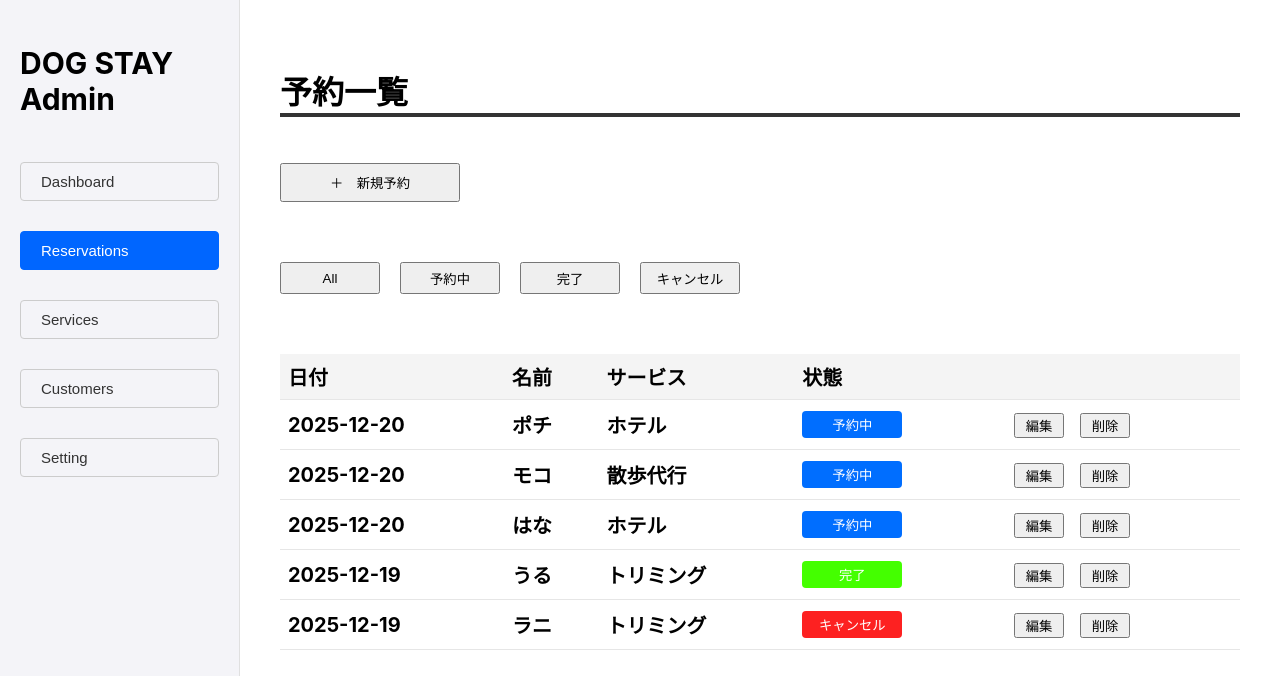
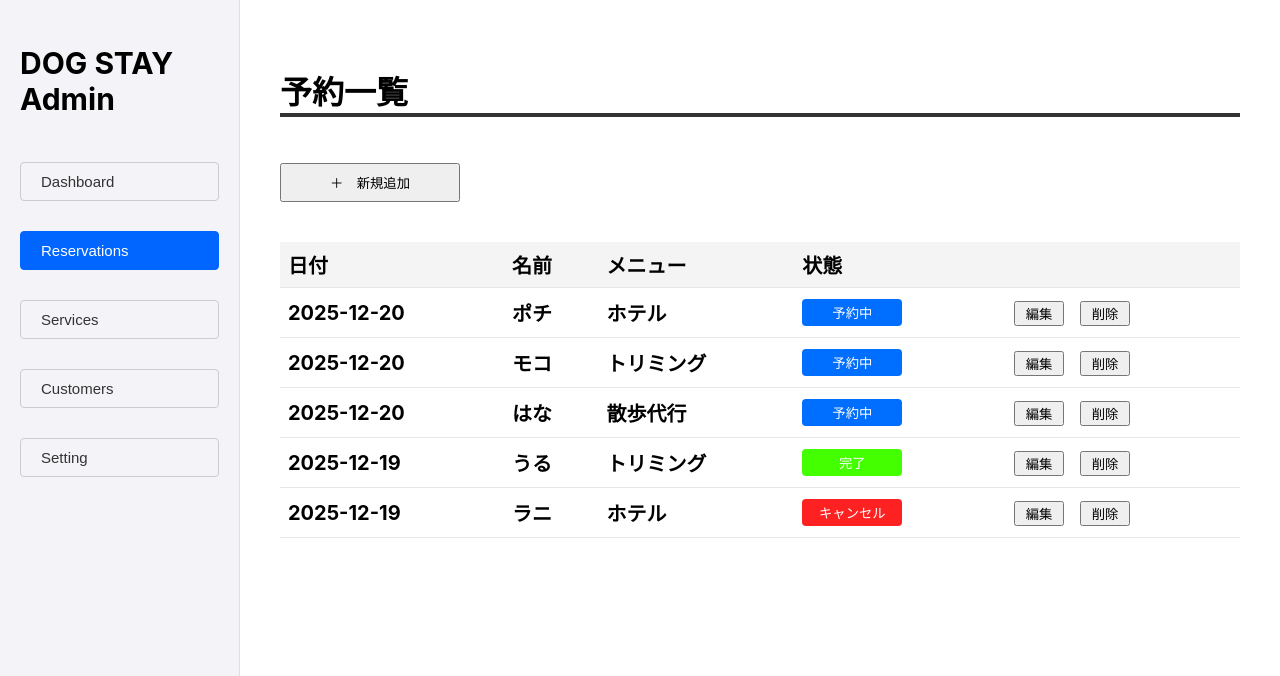
Before and after one commit to 07yuki1101/dog-stay-admin, a React (Create React App) app: page / in a window 1280 px wide. Both pictures are taken after a click on the button "Reservations". Shown: the top 676 px of the page. Built offline with nearby package versions, Linux system fonts and the light colour scheme.

Commit message:
予約ページの修正

```diff
--- a/src/App.js
+++ b/src/App.js
@@ -10,11 +10,11 @@ import { useState } from 'react';
 
 function App() {
   const [reservations, setReservations] = useState([
-    { id: 0, customerId: 0, date: '2025-12-20', time: '10:00', menu: 'ホテル', fee:8000, status: '予約中' },
-    { id: 1, customerId: 1, date: '2025-12-20', time: '9:00', menu: '散歩代行', fee:3000, status: '予約中' },
-    { id: 2, customerId: 2, date: '2025-12-20', time: '8:00', menu: 'ホテル', fee:8000, status: '予約中' },
-    { id: 3, customerId: 3, date: '2025-12-19', time: '14:00', menu: 'トリミング', fee:6000, status: '完了' },
-    { id: 4, customerId: 4, date: '2025-12-19', time: '16:00', menu: 'トリミング', fee:6000, status: 'キャンセル' },
+    { id: 0, customerId: 0, date: '2025-12-20', time: '10:00', serviceId: 0, status: '予約中' },
+    { id: 1, customerId: 1, date: '2025-12-20', time: '9:00', serviceId: 1, status: '予約中' },
+    { id: 2, customerId: 2, date: '2025-12-20', time: '8:00', serviceId: 2, status: '予約中' },
+    { id: 3, customerId: 3, date: '2025-12-19', time: '14:00', serviceId: 1, status: '完了' },
+    { id: 4, customerId: 4, date: '2025-12-19', time: '16:00', serviceId: 0, status: 'キャンセル' },
   ]);
   const [customers, setCustomers] = useState([
     { id: 0, name: '鈴木一郎', breed: '柴犬', dog: 'ポチ', phoneNumber: '090-0000-0000', },
@@ -23,6 +23,11 @@ function App() {
     { id: 3, name: '伊藤四郎', breed: 'シュナウザー', dog: 'うる', phoneNumber: '090-0000-0003', },
     { id: 4, name: '稲垣五郎', breed: 'ミックス', dog: 'ラニ', phoneNumber: '090-0000-0004', },
   ])
+  const [services, setServices] = useState([
+    { id: 0, name: 'ホテル', time: '24時間', price: '8000', status: '公開中' },
+    { id: 1, name: 'トリミング', time: '120分', price: '6000', status: '公開中' },
+    { id: 2, name: '散歩代行', time: '60分', price: '3000', status: '公開中' },
+  ]);
   const [page, setPage] = useState('dashboard')
   return (
     <div style={{
@@ -35,11 +40,15 @@ function App() {
           reservations={reservations}
           setReservations={setReservations}
           customers={customers}
+          services={services}
+          setServices={setServices}
         />}
       {page === 'dashboard' && <Dashboard
         reservations={reservations}
       />}
-      {page === 'services' && <Services />}
+      {page === 'services' && <Services
+        services={services}
+        setServices={setServices} />}
       {page === 'customers' && <Customers
         customers={customers}
         setCustomers={setCustomers}
--- a/src/components/Customers.jsx
+++ b/src/components/Customers.jsx
@@ -9,23 +9,24 @@ function Customers({ customers, setCustomers }) {
     phoneNumber: ''
   });
   const handleChangeCustomer = () => {
-    setCustomers(prev=>
-      prev.map(customer=>
-        customer.id ===changeCustomer.id
-        ? {...customer,
-          name:changeCustomer.name,
-          breed:changeCustomer.breed,
-          dog:changeCustomer.dog,
-          phoneNumber:changeCustomer.phoneNumber
+    setCustomers(prev =>
+      prev.map(customer =>
+        customer.id === changeCustomer.id
+          ? {
+            ...customer,
+            name: changeCustomer.name,
+            breed: changeCustomer.breed,
+            dog: changeCustomer.dog,
+            phoneNumber: changeCustomer.phoneNumber
           }
-        :customer
+          : customer
       )
     )
     setChangeForm(false)
   };
-  const handleDeleteCustomer = (id)=>{
-    setCustomers(prev=>
-      prev.filter(customer=>
+  const handleDeleteCustomer = (id) => {
+    setCustomers(prev =>
+      prev.filter(customer =>
         customer.id !== id
       )
     )
@@ -97,9 +98,10 @@ function Customers({ customers, setCustomers }) {
                 placeholder="電話番号 例）000-0000-0000"
                 value={newCustomer.phoneNumber}
                 onChange={(e) => setNewCustomer({ ...newCustomer, phoneNumber: e.target.value })} />
-
+              <div className="end-btn">
                 <button onClick={handleAddCustomer}>追加</button>
                 <button onClick={() => setShowForm(false)}>キャンセル</button>
+              </div>
             </div>
           </div>
         </div>
@@ -120,13 +122,15 @@ function Customers({ customers, setCustomers }) {
                 <td>{s.name}</td>
                 <td>{s.dog}</td>
                 <td>{s.phoneNumber}</td>
-              <td><button className="edit-btn" onClick={(e)=>{e.stopPropagation();setChangeForm(true);setChangeCustomer({
-                id:s.id,
-                name:s.name,
-                dog:s.dog,
-                breed:s.breed,
-                phoneNumber:s.phoneNumber
-              })}}>編集</button><button className="edit-btn" onClick={(e)=>{e.stopPropagation();handleDeleteCustomer(s.id)}}>削除</button></td>
+                <td><button className="edit-btn" onClick={(e) => {
+                  e.stopPropagation(); setChangeForm(true); setChangeCustomer({
+                    id: s.id,
+                    name: s.name,
+                    dog: s.dog,
+                    breed: s.breed,
+                    phoneNumber: s.phoneNumber
+                  })
+                }}>編集</button><button className="edit-btn" onClick={(e) => { e.stopPropagation(); handleDeleteCustomer(s.id) }}>削除</button></td>
               </tr>
             ))}
           </tbody>
@@ -139,55 +143,57 @@ function Customers({ customers, setCustomers }) {
               <input type="text"
                 value={changeCustomer.name}
                 placeholder="名前"
-              onChange={(e)=>
+                onChange={(e) =>
                   setChangeCustomer({
-                  ...changeCustomer,name:e.target.value
+                    ...changeCustomer, name: e.target.value
                   })
-              }/>
-              <input type="text"
-              value={changeCustomer.id}
+                } />
+              <input
+                type="text"
+                value={changeCustomer.id ?? ""}
                 placeholder="顧客番号"
-              onChange={(e)=>
+                onChange={(e) =>
                   setChangeCustomer({
-                  ...changeCustomer,id:e.target.value
+                    ...changeCustomer, id: Number(e.target.value)
                   })
-              }/>
+                } />
+
               <input type="text"
                 placeholder="ペット名"
                 value={changeCustomer.dog}
-              onChange={(e)=>
+                onChange={(e) =>
                   setChangeCustomer({
-                  ...changeCustomer,dog:e.target.value
+                    ...changeCustomer, dog: e.target.value
                   })
                 }
               />
               <input type="text"
                 placeholder="犬種"
                 value={changeCustomer.breed}
-              onChange={(e)=>
+                onChange={(e) =>
                   setChangeCustomer({
-                  ...changeCustomer,breed:e.target.value
+                    ...changeCustomer, breed: e.target.value
                   })
                 }
               />
               <input type="text"
                 placeholder="電話番号"
                 value={changeCustomer.phoneNumber}
-              onChange={(e)=>
+                onChange={(e) =>
                   setChangeCustomer({
-                  ...changeCustomer,phoneNumber:e.target.value
+                    ...changeCustomer, phoneNumber: e.target.value
                   })
                 }
               />
+              <div className="end-btn">
                 <button onClick={handleChangeCustomer}>変更</button>
-              <button onClick={(e)=>{e.stopPropagation();setChangeForm(false)}}>キャンセル</button>
+                <button onClick={(e) => { e.stopPropagation(); setChangeForm(false) }}>キャンセル</button>
+              </div>
             </div>
           </div>
         </div>
       )}
-      {selectedCustomer && (() => {
-
-        return (
+      {selectedCustomer && (
         <div className="modal-overlay">
           <div className="modal">
             <h3>顧客詳細</h3>
@@ -198,10 +204,8 @@ function Customers({ customers, setCustomers }) {
             <p>電話番号: {selectedCustomer.phoneNumber}</p>
             <button onClick={() => setSelectedCustomer(null)}>閉じる</button>
           </div>
-
         </div>
-        )
-      })()}
+      )}
 
     </div>
   );
--- a/src/components/Reservations.jsx
+++ b/src/components/Reservations.jsx
@@ -1,225 +1,220 @@
-import { useState } from "react";
-function Reservations({ reservations, setReservations, customers, setCustomers }) {
-  const [changeForm, setChangeForm] = useState(false)
-  const [changeReservation, setChangeReservation] = useState({
-    date: '', time: '', menu: '', fee: ''
-  })
-  const handleChangeReservation = () => {
-    setReservations(prev =>
-      prev.map(reservation =>
-        reservation.id === changeReservation.id
-          ? {
-            ...reservation,
-            date: changeReservation.date,
-            time: changeReservation.time,
-            menu: changeReservation.menu,
-            fee: changeReservation.fee
+import { use, useState } from "react";
+function Reservations({ reservations, setReservations, customers, setCustomers, services, setServices }) {
+  const getCustomerById = (id) => customers.find(c => c.id === Number(id))
+  const getServiceById = (id) => services.find(s => s.id === Number(id))
+
+  const [selectedReservation, setSelectedReservation] = useState(null)
+  const selectedCustomer = selectedReservation
+    ? customers.find(c => c.id === Number(selectedReservation.customerId))
+    : null;
+  const selectedService = selectedReservation
+    ? services.find(s => s.id === Number(selectedReservation.serviceId))
+    : null;
+
+  const [shoForm, setShowForm] = useState(false);
+  const [newReservation, setNewReservation] = useState({
+    customerId: 'null',
+    date: '',
+    time: '',
+    serviceId: 'null',
+  });
+  const handleAddReservation = () => {
+    const nextId =
+      reservations.length > 0
+        ? Math.max(...reservations.map(r => r.id)) + 1
+        : 0
+    setReservations(prev => [
+      ...prev, {
+        id: nextId,
+        customerId: newReservation.customerId,
+        date: newReservation.date,
+        time: newReservation.time,
+        serviceId: newReservation.serviceId,
+        status: '予約中'
       }
-          : reservation
+    ]
     )
-    )
-    setChangeForm(false)
+    setShowForm(false)
   };
-  const handelDeleteReservation = (id) => {
+  const handleDeleteReservation = (id) => {
     setReservations(prev =>
       prev.filter(reservation =>
         reservation.id !== id
       )
     )
   };
-  const today = new Date().toISOString().split('T')[0]
-  const [showForm, setShowForm] = useState(false);
-  const [newReservation, setNewReservation] = useState({
-    customerId: '', date: today, time: '', menu: '', fee: ''
-  },
+  const [changeForm, setChangeForm] = useState(false);
+  const [changeReservation, setChangeReservation] = useState({
+    id:null,
+    date: '',
+    time: '',
+    customerId:null,
+    serviceId: null
+  });
+  const handleChangeReservation = () => {
+    setReservations(prev =>
+      prev.map(reservation =>
+        reservation.id === changeReservation.id
+          ? {...reservation, ...changeReservation}
+          : reservation
       )
-  const handleAddReservation = () => {
-    const nextId = reservations.length > 0
-      ? Math.max(...reservations.map(c => c.id)) + 1
-      : 0
-    setReservations(prev => [
-      ...prev, {
-        id: nextId, customerId: newReservation.customerId, date: newReservation.date, time: newReservation.time, menu: newReservation.menu, fee: newReservation.fee, status: '予約中'
-      }
-    ])
-    setNewReservation({ customerId: '', date: today, time: '', menu: '', fee: '' })
-    setShowForm(false)
-  }
-
-  const getCustomerById = (id) => customers.find(c => c.id === Number(id))
-  const [filterStatus, setFilterStatus] = useState('All');
-
-  const filteredReservations =
-    filterStatus === 'All'
-      ? reservations
-      : reservations.filter(r => r.status === filterStatus)
-
-  const [selectedReservation, setSelectedReservation] = useState(null);
+    )
+    setChangeForm(false)
+  };
 
   const getNextStatus = (status) => {
     if (status === '予約中') return '完了';
     if (status === '完了') return 'キャンセル';
-    if (status === 'キャンセル') return '予約中'
+    if (status === 'キャンセル') return '予約中';
   };
-  const handleStatusChange = (id) => {
+  const handleChangeStatus = (id) => {
     setReservations(prev =>
       prev.map(r =>
-        r.id === id
-          ? { ...r, status: getNextStatus(r.status) }
-          : r
+        r.id === id ? { ...r, status: getNextStatus(r.status) } : r
       )
     );
   };
 
   return (
-
     <div className="container">
       <h2 className="section-title">予約一覧</h2>
-      <button className="add-items" onClick={() => setShowForm(true)}>＋　新規予約</button>
-      {showForm && (
+      <button className="add-items" onClick={() => setShowForm(true)}>＋　新規追加</button>
+      <div className="table-wrapper">
+        <table>
+          <thead>
+            <tr>
+              <th>日付</th>
+              <th>名前</th>
+              <th>メニュー</th>
+              <th>状態</th>
+              <th></th>
+            </tr>
+          </thead>
+          <tbody>
+            {reservations.map((r) => {
+              const customer = getCustomerById(r.customerId);
+              const service = getServiceById(r.serviceId);
+              return (
+                <tr key={r.id} onClick={() => setSelectedReservation(r)}>
+                  <td>{r.date}</td>
+                  <td>{customer?.dog}</td>
+                  <td>{service?.name}</td>
+                  <td><button className={`status-btn ${r.status === '予約中' ? 'status-blue' :
+                    r.status === '完了' ? 'status-green' :
+                      r.status === 'キャンセル' ? 'status-red' : ''
+                    }`}
+                    onClick={(e) => { handleChangeStatus(r.id); e.stopPropagation() }}>{r.status}</button></td>
+                  <td><button className="edit-btn" onClick={(e) => {
+                    e.stopPropagation();
+                    setChangeForm(true);
+                    setChangeReservation({
+                      id:r.id,
+                      date: r.date,
+                      time: r.time,
+                      serviceId: r.serviceId,
+                      customerId: r.customerId
+                    })
+                  }}>編集</button><button className="edit-btn" onClick={(e) => { e.stopPropagation(); handleDeleteReservation(r.id) }}>削除</button></td>
+                </tr>
+              )
+            })}
+
+          </tbody>
+        </table>
+      </div>
+      {/* 新規追加 */}
+      {shoForm && (
         <div className="modal-overlay">
           <div className="modal">
             <div className="add-form">
+
               <input type="number"
                 placeholder="顧客番号"
                 value={newReservation.customerId}
                 onChange={(e) => setNewReservation({ ...newReservation, customerId: e.target.value })} />
-
               <input type="date"
                 value={newReservation.date}
                 onChange={(e) => setNewReservation({ ...newReservation, date: e.target.value })} />
-
               <input type="time"
                 value={newReservation.time}
                 onChange={(e) => setNewReservation({ ...newReservation, time: e.target.value })} />
-              <input type="text"
-                value={newReservation.menu}
-                placeholder="メニュー"
-                onChange={(e) => setNewReservation({ ...newReservation, menu: e.target.value })} />
-              <input type="number"
-                value={newReservation.fee}
-                placeholder="料金"
-                onChange={(e) => setNewReservation({ ...newReservation, fee: e.target.value })} />
-
-
+              <select
+                value={newReservation.serviceId ?? ''}
+                onChange={(e) => setNewReservation({ ...newReservation, serviceId: Number(e.target.value) })} >
+                <option value="">メニューを選択</option>
+                {services.map(service => (
+                  <option key={service.id} value={service.id}>
+                    {service.name}
+                  </option>
+                ))}
+              </select>
+              <div className="end-btn">
                 <button onClick={handleAddReservation}>追加</button>
                 <button onClick={() => setShowForm(false)}>キャンセル</button>
               </div>
             </div>
           </div>
+        </div>
+      )}
 
-      )}
-      <ul className="reservation-filter">
-        <li><button onClick={() => setFilterStatus('All')}>All</button></li>
-        <li><button onClick={() => setFilterStatus('予約中')}>予約中</button></li>
-        <li><button onClick={() => setFilterStatus('完了')}>完了</button></li>
-        <li><button onClick={() => setFilterStatus('キャンセル')}>キャンセル</button></li>
-      </ul>
-      <div className="table-wrapper">
-        <table className="table">
-          <thead>
-            <tr>
-              <th>日付</th>
-              <th>名前</th>
-              <th>サービス</th>
-              <th>状態</th>
-              <th></th>
-            </tr>
-          </thead>
+      {/* 予約詳細 */}
+      {selectedReservation && (
+        <div className="modal-overlay" onClick={() => setSelectedReservation(null)}>
+          <div className="modal">
+            <h3>予約詳細</h3>
+            <p>日付: {selectedReservation.date}</p>
+            <p>時間: {selectedReservation.time}</p>
+            <p>名前: {selectedCustomer?.name}</p>
+            <p>ペット名: {selectedCustomer?.dog}</p>
+            <p>サービス: {selectedService?.name}</p>
+            <p>料金: {selectedService?.price}</p>
+          </div>
+        </div>
+      )
+      }
 
-          <tbody>
-            {filteredReservations.map(r => {
-              const customer = getCustomerById(r.customerId);
-              return (
-                <tr key={r.id} onClick={() => setSelectedReservation(r)}>
-
-                  <td>{r.date}</td>
-                  <td>{customer?.dog}</td>
-                  <td>{r.menu}</td>
-                  <td><button
-                    className={`status-btn ${r.status === '予約中' ? 'status-blue'
-                      : r.status === '完了' ? 'status-green' : 'status-red'
-                      }`}
-                    onClick={(e) => { e.stopPropagation(); handleStatusChange(r.id); }}>{r.status}</button></td>
-                  <td>
-                    <button className="edit-btn"
-                      onClick={(e) => {
-                        e.stopPropagation(); setChangeForm(true); setChangeReservation({
-                          id: r.id,
-                          date: r.date,
-                          time: r.time,
-                          menu: r.menu,
-                          fee: r.fee
-                        })
-                      }}>編集</button><button className="edit-btn" onClick={(e) => { e.stopPropagation() ;handelDeleteReservation(r.id)}}>削除</button></td>
-                </tr>
-              );
-            })}
-          </tbody>
-        </table>
-      </div>
+      {/* 予約編集 */}
       {changeForm && (
-        <div className="modal-overlay">
+        <div className="modal-overlay" >
           <div className="modal">
             <div className="add-form">
+              <h3>予約編集</h3>
+              <input type="number"
+                placeholder="顧客番号"
+                value={changeReservation.customerId}
+                onChange={(e) => setChangeReservation({ ...changeReservation, customerId: e.target.value })} />
+
               <input type="date"
                 value={changeReservation.date}
-                onChange={(e) =>
-                  setChangeReservation({
-                    ...changeReservation, date: e.target.value
-                  })
-                } />
+                onChange={(e) => setChangeReservation({ ...changeReservation, date: e.target.value })} />
+
               <input type="time"
                 value={changeReservation.time}
-                onChange={(e) =>
-                  setChangeReservation({
-                    ...changeReservation, time: e.target.value
-                  })
-                } />
-              <input type="text"
-                value={changeReservation.menu}
-                onChange={(e) =>
-                  setChangeReservation({
-                    ...changeReservation, menu: e.target.value
-                  })
-                } />
-              <input type="number"
-                value={changeReservation.fee}
-                onChange={(e) =>
-                  setChangeReservation({
-                    ...changeReservation, fee: e.target.value
-                  })
-                } />
-              <button onClick={handleChangeReservation}>更新</button>
+                onChange={(e) => setChangeReservation({ ...changeReservation, time: e.target.value })} />
+
+                <select
+                value={changeReservation.serviceId ?? ''}
+                onChange={(e) => setChangeReservation({ ...changeReservation, serviceId: Number(e.target.value) })} >
+                <option value="">メニューを選択</option>
+                {services.map(service => (
+                  <option key={service.id} value={service.id}>
+                    {service.name}
+                  </option>
+                ))}
+              </select>
+
+
+              <div className="end-btn">
+                <button onClick={handleChangeReservation}>変更</button>
                 <button onClick={() => setChangeForm(false)}>キャンセル</button>
               </div>
             </div>
           </div>
+        </div>
       )}
-      {selectedReservation && (() => {
-        const customer = getCustomerById(selectedReservation.customerId);
-        return (
-          <div className="modal-overlay">
-            <div className="modal">
-              <h3>予約詳細</h3>
-              <p>名前: {customer?.name}</p>
-              <p>顧客番号: {selectedReservation.customerId}</p>
-              <p>犬種: {customer?.breed}</p>
-              <p>ペット名: {customer?.dog}</p>
-              <p>電話番号: {customer?.phoneNumber}</p>
-              <p>日付: {selectedReservation.date}</p>
-              <p>時間: {selectedReservation.time}</p>
-              <p>サービス: {selectedReservation.menu}</p>
-              <p>料金: ¥ {selectedReservation.fee}</p>
-              <button onClick={() => setSelectedReservation(null)}>閉じる</button>
+
     </div>
-          </div>
-        );
-      })()}
-    </div>
-
-
-  );
+  )
 }
 
 export default Reservations;
```
Also changed, not shown: src/components/Services.jsx (+17 -10 lines), src/index.css (+13 -1 lines). Lines whose indentation alone changed are shown as unchanged.
